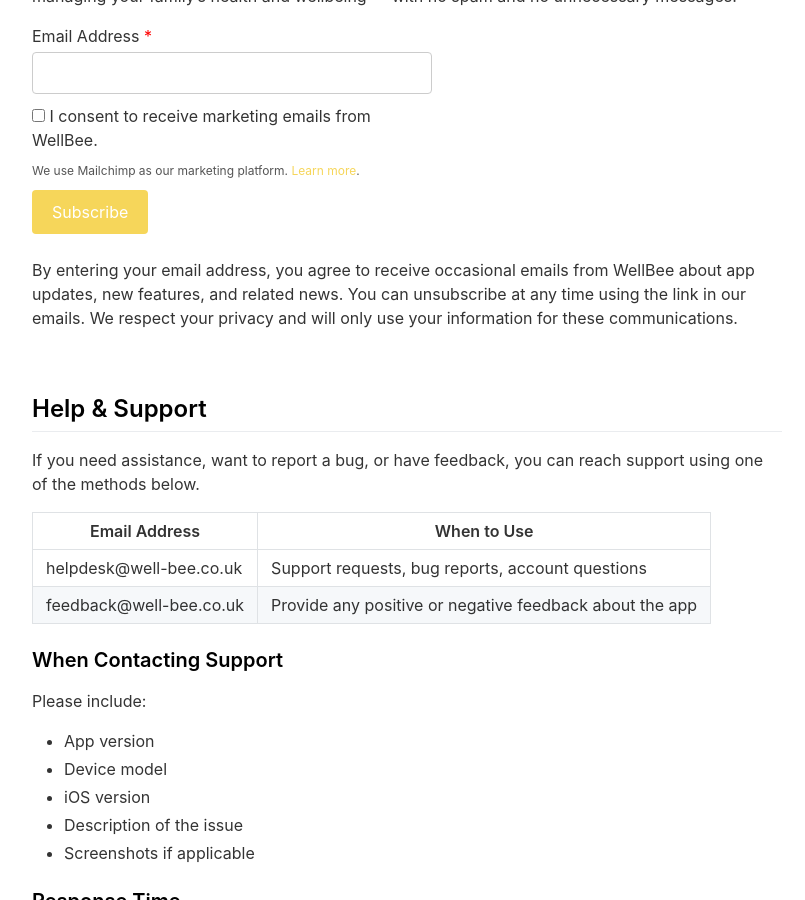
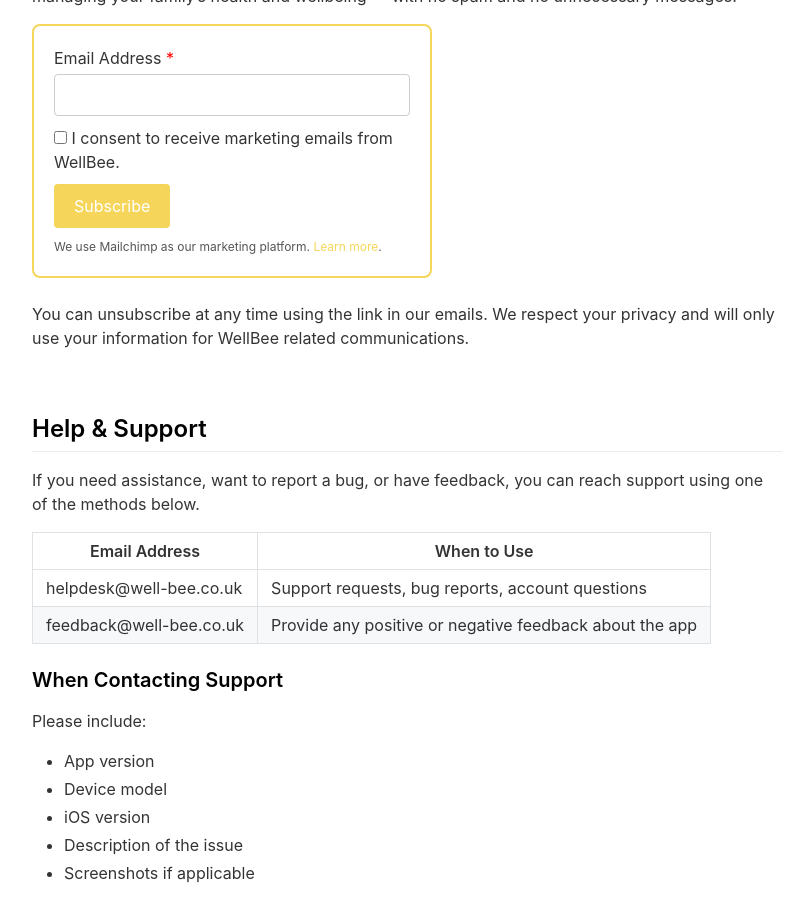
Before and after one commit to sheabrewer1986/WellBeeWebsite, a Jekyll site: the page built from _pages/support.md, in a window 1280 px wide and 900 px high, scrolled down 920 px. Shown: the whole window, without its empty margins (233-1038 px from the left). Built offline with Jekyll 4.4.1, drawn with Linux system fonts in a browser that asks for light colours; nearby versions of some CDN libraries.

Commit message:
[Tweak] Further changes to the mailing list layout and also removed captcha support

```diff
--- a/_pages/support.md
+++ b/_pages/support.md
@@ -26,34 +26,36 @@
 
 Be the first to know when new features, improvements, and important updates arrive. Join the WellBee mailing list to receive occasional emails designed to help you get the most out of managing your family’s health and wellbeing — with no spam and no unnecessary messages.
 
-<form action="https://well-bee.us16.list-manage.com/subscribe/post?u=a35d8b92b22cd2856cc48caf7&amp;id=2c863d2a6b"
-      method="post" target="_blank" style="max-width:400px;">
+<div style="border: 2px solid #f6d65a; padding: 20px; border-radius: 8px; max-width: 400px;">
+  <form action="https://well-bee.us16.list-manage.com/subscribe/post?u=a35d8b92b22cd2856cc48caf7&amp;id=2c863d2a6b"
+        method="post" target="_blank">
 
-  <div style="margin-bottom:10px;">
-    <label for="mce-EMAIL">Email Address <span style="color:red;">*</span></label><br>
-    <input type="email" name="EMAIL" id="mce-EMAIL" required
-           style="width:100%; padding:8px; margin-top:4px; border:1px solid #ccc; border-radius:4px;">
-  </div>
+   <div style="margin-bottom:10px;">
+      <label for="mce-EMAIL">Email Address <span style="color:red;">*</span></label><br>
+      <input type="email" name="EMAIL" id="mce-EMAIL" required
+             style="width:100%; padding:8px; margin-top:4px; border:1px solid #ccc; border-radius:4px;">
+   </div>
 
-  <div style="margin-bottom:10px;">
-    <fieldset style="border:none; padding:0;">
-      <label>
-        <input type="checkbox" name="gdpr[28419]" value="Y" required>
-        I consent to receive marketing emails from WellBee.
-      </label>
-    </fieldset>
-  </div>
+   <div style="margin-bottom:10px;">
+      <fieldset style="border:none; padding:0;">
+        <label>
+          <input type="checkbox" name="gdpr[28419]" value="Y" required>
+          I consent to receive marketing emails from WellBee.
+        </label>
+      </fieldset>
+   </div>
 
-  <div style="margin-bottom:10px; font-size:12px; color:#555;">
-    We use Mailchimp as our marketing platform.
-    <a href="https://mailchimp.com/legal/terms" target="_blank">Learn more</a>.
-  </div>
+   <input type="submit" value="Subscribe"
+           style="background:#f6d65a; color:#ffffff; border:none; padding:10px 20px; border-radius:4px; cursor:pointer;">
 
-  <input type="submit" value="Subscribe"
-         style="background:#f6d65a; color:#ffffff; border:none; padding:10px 20px; border-radius:4px; cursor:pointer;">
-</form>
+   <div style="margin-top:10px; font-size:12px; color:#555;">
+      We use Mailchimp as our marketing platform.
+      <a href="https://mailchimp.com/legal/terms" target="_blank">Learn more</a>.
+   </div>
+  </form>
+</div>
 <br>
-By entering your email address, you agree to receive occasional emails from WellBee about app updates, new features, and related news. You can unsubscribe at any time using the link in our emails. We respect your privacy and will only use your information for these communications.
+You can unsubscribe at any time using the link in our emails. We respect your privacy and will only use your information for WellBee related communications.
 
 <br>
 
```
